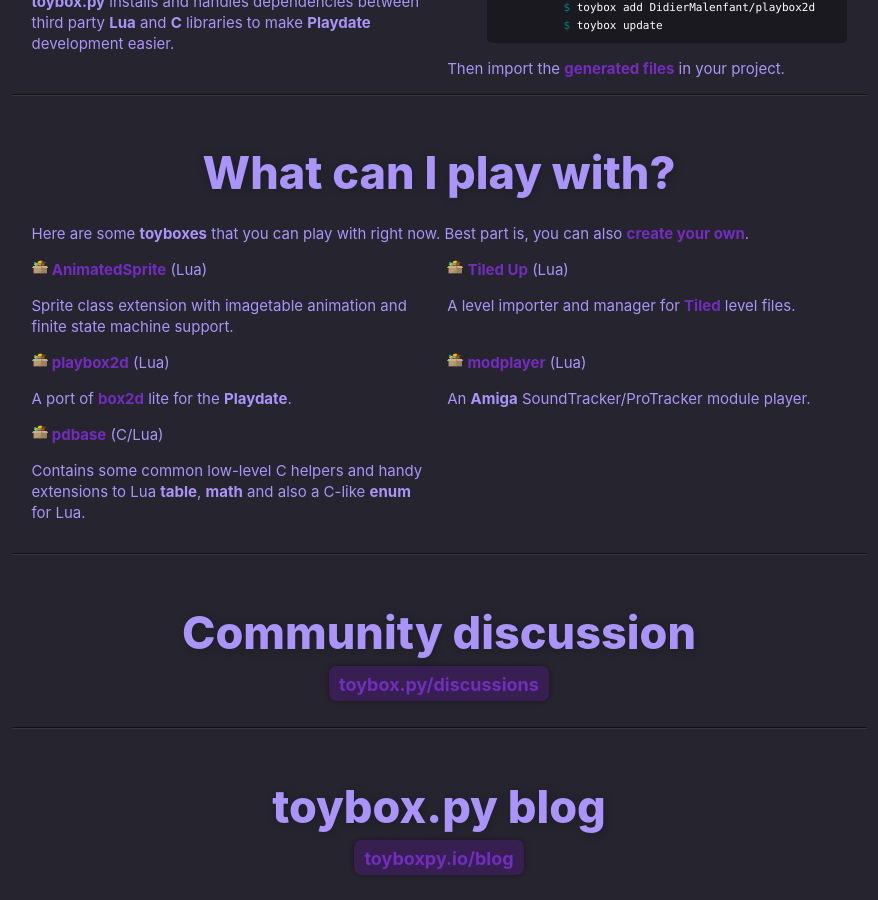
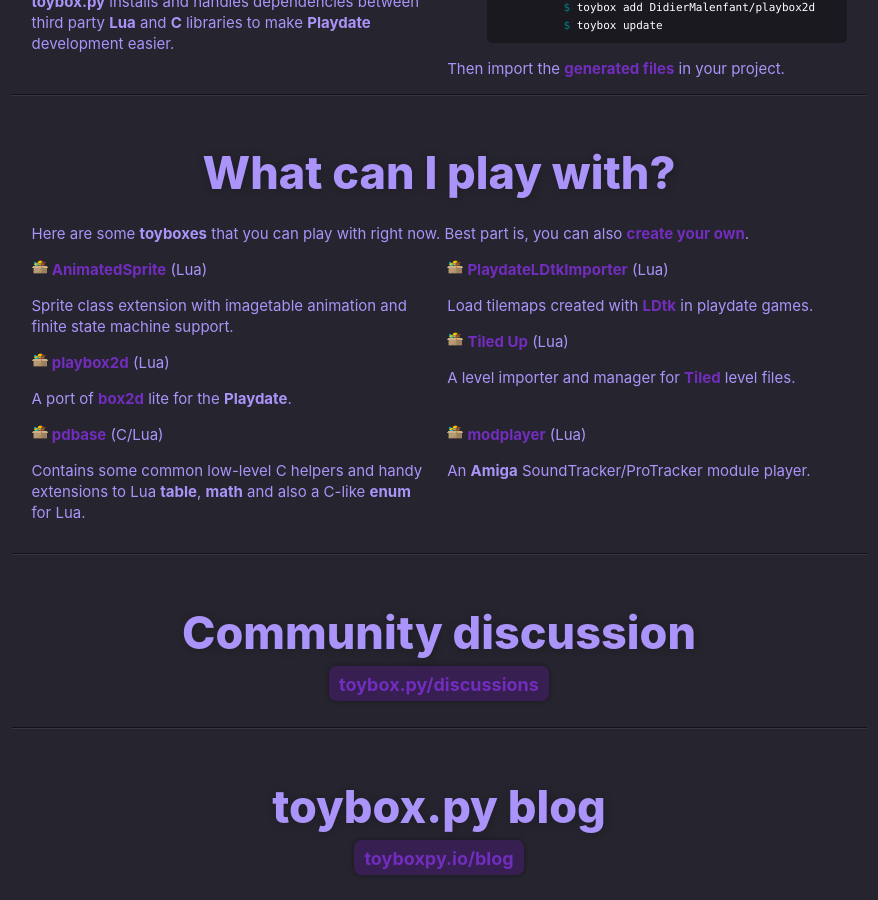
Before and after one commit to toyboxpy/toyboxpy.io, a Jekyll site: the page built from index.html, in a window 1280 px wide and 900 px high, scrolled down 716 px. Shown: the whole window, without its empty margins (201-1079 px from the left). Built offline with Jekyll 4.4.1, drawn with Linux system fonts in a browser that asks for light colours; comment, search, counter and statistics services are not loaded.

Commit message:
Added LdtkImporter in the toybox list

```diff
--- a/_data/locales/en.yml
+++ b/_data/locales/en.yml
@@ -16,6 +16,7 @@
     tileddesc: A level importer and manager for <a href="https://mapeditor.org" target="_blank">Tiled</a> level files.<br><br>
     modplayerdesc: An <b>Amiga</b> SoundTracker/ProTracker module player.
     animatedspriteedesc: Sprite class extension with imagetable animation and finite state machine support.
+    ldtkdesc: Load tilemaps created with <a href="https://ldtk.io" target="_blank">LDtk</a> in playdate games.
     doc:
       blog: toybox.py blog
       community: Community discussion
--- a/_layouts/index.html
+++ b/_layouts/index.html
@@ -66,6 +66,8 @@
           <p>{{ t.pagecontent.pdbasedesc }}</p>
         </div>
         <div class="col-2">
+          <p><img alt="toyboxpy logo" src="{{ "/assets/img/toybox-449x449.png" | relative_url }}" width="16" height="16"> <a href="https://github.com/NicMagnier/PlaydateLDtkImporter">PlaydateLDtkImporter</a> (Lua)</p>
+        <p>{{ t.pagecontent.ldtkdesc }}</p>
           <p><img alt="toyboxpy logo" src="{{ "/assets/img/toybox-449x449.png" | relative_url }}" width="16" height="16"> <a href="https://github.com/DidierMalenfant/tiled-uo">Tiled Up</a> (Lua)</p>
           <p>{{ t.pagecontent.tileddesc }}</p>
           <p><img alt="toyboxpy logo" src="{{ "/assets/img/toybox-449x449.png" | relative_url }}" width="16" height="16"> <a href="https://github.com/DidierMalenfant/modplayer">modplayer</a> (Lua)</p>
```
